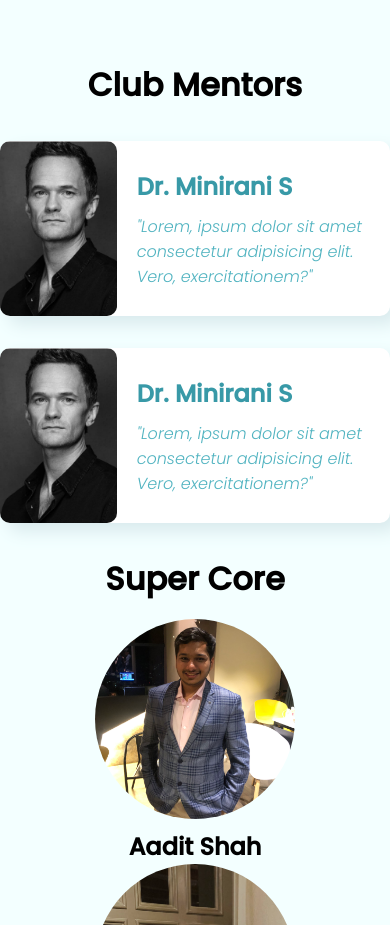
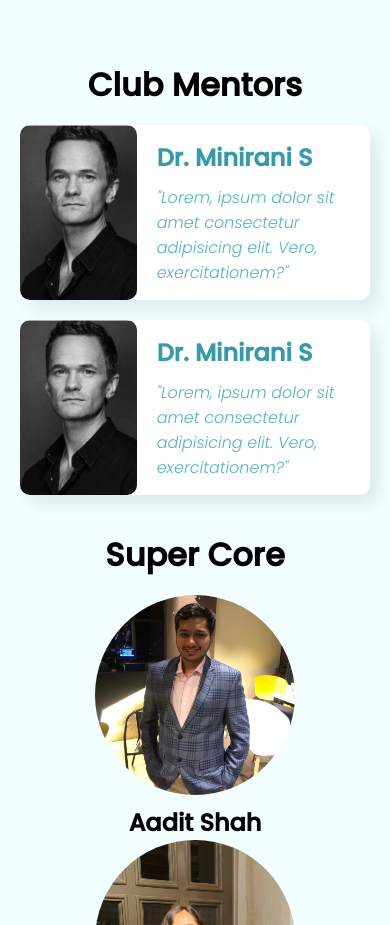
Before and after one commit to JAgrit20/MathsClub_Website, a plain HTML site: page aboutus.html in a window 390 px wide. Shown: the part 2233-3158 px from the top of the page. Drawn offline with Linux system fonts and the light colour scheme.

Commit message:
Fixed Mentor Card Padding
Fixed the mentor Card padding for ABoutUs page

```diff
--- a/styles.css
+++ b/styles.css
@@ -594,6 +594,9 @@ textarea{
   .map-mail-phone {
     flex-direction: column;
   }
+  .mentor{
+    margin: 0px 20px 20px 20px;
+  }
 }
 @media screen and (max-width: 750px) {
   .map-contact {
```
